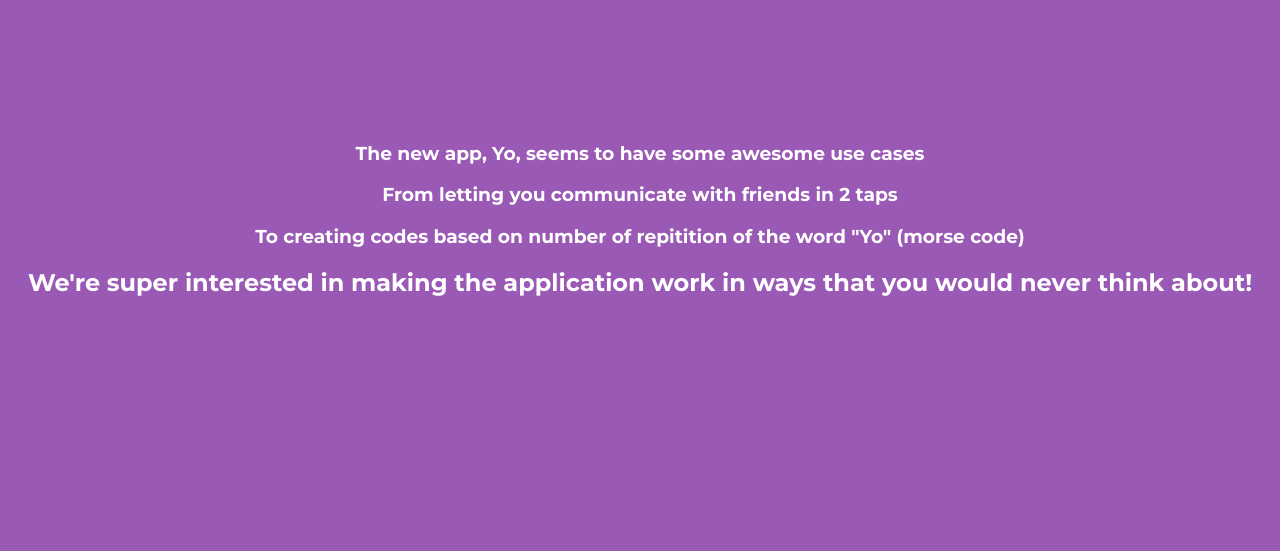
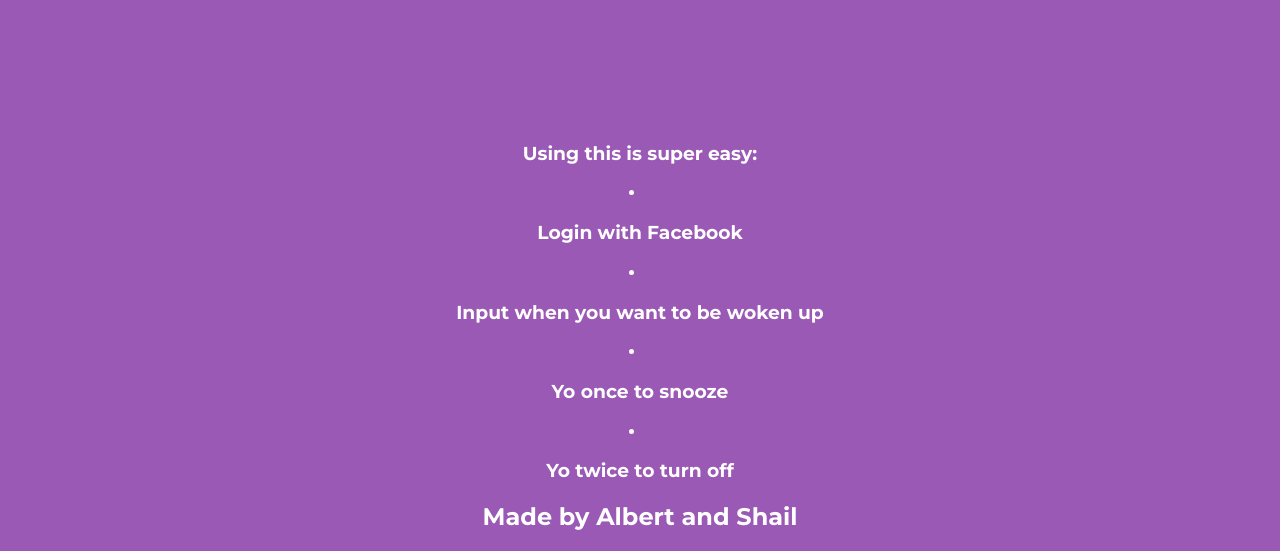
Before and after one commit to shetyeshail/yolarm, a plain HTML site: page index.html in a window 1280 px wide. Shown: the part 586-1137 px from the top of the page. Before the commit the page ends 903 px from the top, so only its background shows below. Drawn offline with Linux system fonts and the light colour scheme.

Commit message:
Lists and credit

```diff
--- a/index.html
+++ b/index.html
@@ -12,10 +12,12 @@
     <h1>Alarm I/YO</h1>
       <p>A Yo-based alarm clock</p>
   </div>
-  <div class = "secondView">
-    <h3>The new app, Yo, seems to have some awesome use cases</h3>
-    <h3>From letting you communicate with friends in 2 taps</h3>
-    <h3>To creating codes based on number of repitition of the word "Yo" (morse code)</h3>
+  <div class = "instructions">
+    <h3>Using this is super easy:</h3>
+    <li><h3>Login with Facebook</h3></li>
+    <li><h3>Input when you want to be woken up</h3></li>
+    <li><h3>Yo once to snooze</h3></li>
+    <li><h3>Yo twice to turn off</h3></li>
   </div>
 
   <div class = "interface">
@@ -23,7 +25,7 @@
   </div>
 
   <div class = "contact">
-    <h2>We're super interested in making the application work in ways that you would never think about!</h2>
+    <h2>Made by Albert and Shail</h2>
   </div>
 
 
```
